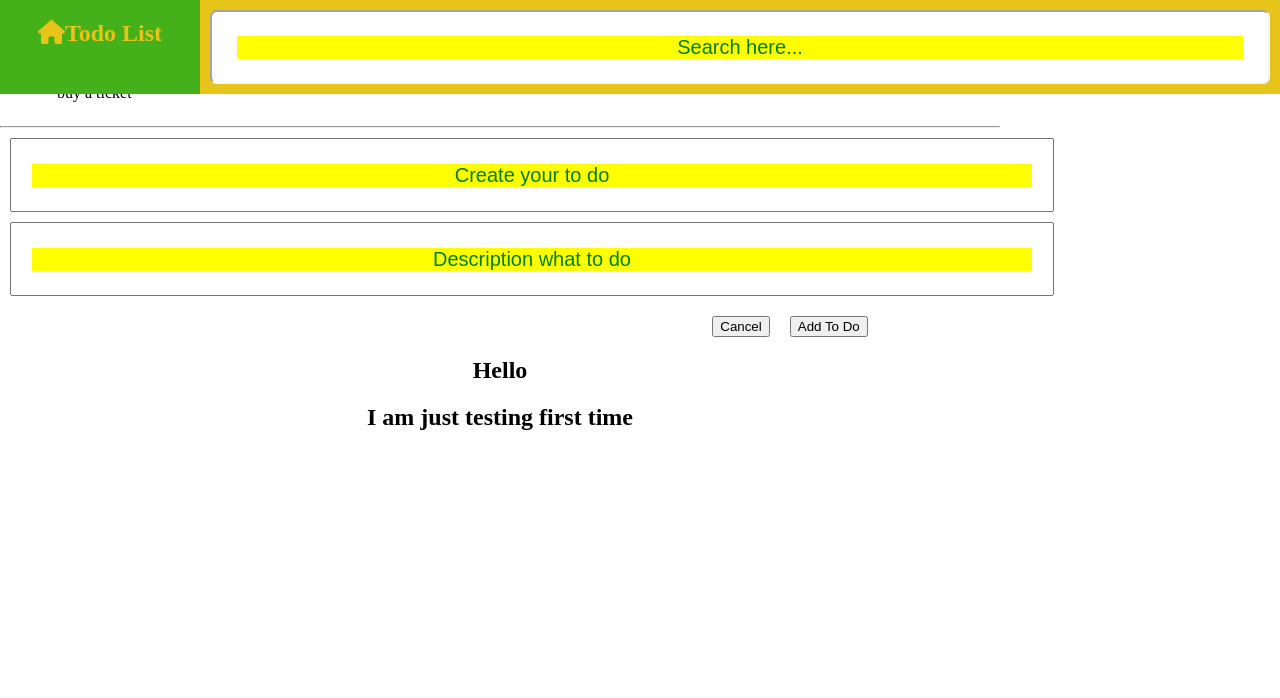
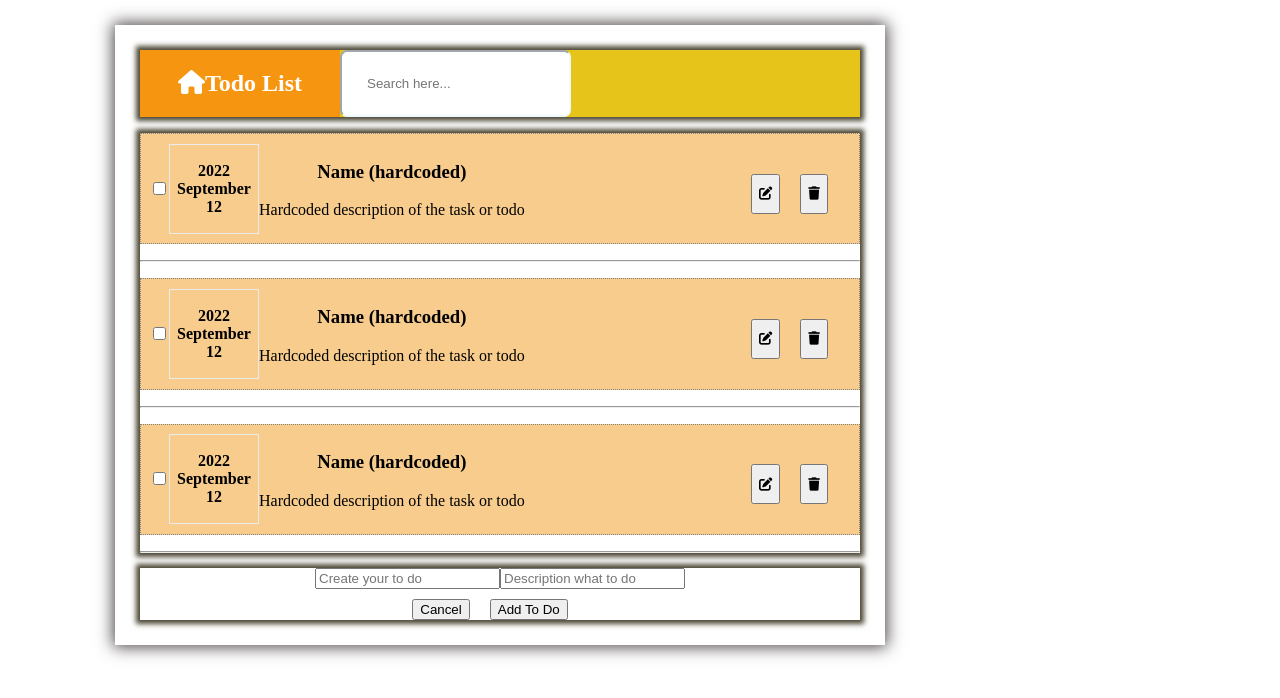
Before and after one commit to solidity247/todo-list, a React (Vite) app: page / in a window 1280 px wide. Shown: the top 698 px of the page. Built offline with nearby package versions, Linux system fonts and the light colour scheme.

Commit message:
some shanges

```diff
--- a/src/App.css
+++ b/src/App.css
@@ -1,5 +1,5 @@
 body{
-  margin:0;
+  margin:20px;
   padding:0;
   width: 100vh;
 }
--- a/src/App.jsx
+++ b/src/App.jsx
@@ -3,14 +3,13 @@ import AddForm from "./components/AddForm";
 import Header from "./components/Header";
 import TodoContainer from "./components/TodoContainer";
 function App() {
+  // const data = [{ text: "ABC", isDone: true }];
   return (
-    <>
+    <div className="main">
       <Header></Header>
-      <TodoContainer />
+      <TodoContainer/>
       <AddForm />
-      <h2>Hello</h2>
-      <h2>I am just testing first time</h2>
-    </>
+    </div>
   );
 }
 
--- a/src/components/AddForm.css
+++ b/src/components/AddForm.css
@@ -1,19 +1,20 @@
-input{
-    display: flex;
-    flex-direction: column;
-    justify-content: center;
-    text-align: center;
-    align-items: center;
-    padding: 20px;
-    margin: 10px;
-    width: 100%;
-    height: 30px;
-    font-size: 20px;
-}
-::-webkit-input-placeholder {
+/* input{ */
+    /* display: flex; */
+    /* flex-direction: column; */
+    /* justify-content: center; */
+    /* text-align: center; */
+    /* align-items: center; */
+    /* padding: 20px; */
+    /* margin: 10px; */
+    /* width: 100%; */
+
+    /* height: 30px; */
+    /* font-size: 20px; */
+/* } */
+/* ::-webkit-input-placeholder {
     color: green;
     background-color: yellow;
-}
-.btns{
+} */
+/* .btns{
     margin-left: 600px;
-}
+} */
--- a/src/components/AddForm.jsx
+++ b/src/components/AddForm.jsx
@@ -1,5 +1,6 @@
 import React from 'react';
 import './AddForm.css';
+import Wrapper from './Wrapper';
 
 class AddForm extends React.Component{
     constructor(props){
@@ -8,7 +9,7 @@ class AddForm extends React.Component{
     }
     render(){
         return(
-            <div>
+            <Wrapper>
                 <div className='input'>
                     <input type="text" placeholder='Create your to do'/>
                     <input type="text" placeholder='Description what to do'/>
@@ -17,7 +18,7 @@ class AddForm extends React.Component{
                     <button className='cancelBtn'>Cancel</button>
                     <button className='addBtn'>Add To Do</button>
                 </div>
-            </div>
+            </Wrapper>
         )
     }
 }
--- a/src/components/Header.css
+++ b/src/components/Header.css
@@ -27,7 +27,7 @@ header{
   width: 500px;
 }
 header {
-  position: fixed;
+  /* position: fixed; */
   width: 100%;
   display: grid;
   grid-template-columns: 200px auto;
--- a/src/components/Header.jsx
+++ b/src/components/Header.jsx
@@ -1,6 +1,7 @@
-import React, {useState} from "react";
+import React, { useState } from "react";
 import "./Header.css";
 import TodoContainer from "./TodoContainer";
+import Wrapper from "./Wrapper";
 
 export default class Header extends React.Component {
   constructor(props) {
@@ -8,32 +9,23 @@ export default class Header extends React.Component {
   }
 
   render() {
-
     return (
-<>
+      <Wrapper>
         <header>
           <a href="#" className="house">
-  <h2> <i class="fa-solid fa-house"></i>
+            <h2>
+              {" "}
+              <i className="fa-solid fa-house"></i>
               Todo List
             </h2>
           </a>
           <div className="search">
-<input className="find" type="text" placeholder="Search here..."/>
+            <input className="find" type="text" placeholder="Search here..." />
             <div className="searchIcon"></div>
           </div>
         </header>
-
-    </>
-
+      </Wrapper>
     );
-    return(
-      <div>
-        <p>Header</p>
-        <button className="sortNameBtn">Sort by name</button>
-        <button className="sortDateBtn">Sort by date</button>
-      </div>
-    )
-
   }
 }
 
--- a/src/components/TodoContainer.jsx
+++ b/src/components/TodoContainer.jsx
@@ -1,5 +1,7 @@
 import React from "react";
 import "./TodoContainer.css";
+import TodoNote from "./TodoNote";
+import Wrapper from "./Wrapper";
 
 export default class TodoContainer extends React.Component {
   constructor(props) {
@@ -9,29 +11,14 @@ export default class TodoContainer extends React.Component {
   render() {
     return (
       //we should map this for each object
-      <>
-        <div className="todo-container">
-          <div className="checkbox">
-            <label class="container">
-              <input type="checkbox" />
-            </label>
-          </div>
-          <div class="todo-card">
-            <p className="date">{this.props.date} 12/11/2022</p>
-            <p className="nameOfTask">{this.props.name} go to cinema</p>
-            <p className="descOfTask">{this.props.desc} buy a ticket</p>
-          </div>
-          <div className="buttons">
-            <button class="btn edit">
-              <i class="fa-solid fa-pen-to-square"></i>
-            </button>
-            <button class="btn delete">
-              <i class="fa fa-trash"></i>
-            </button>
-          </div>
-        </div>
-        <hr />
-      </>
+      <Wrapper>
+        <TodoNote></TodoNote>
+        <hr></hr>
+        <TodoNote></TodoNote>
+        <hr></hr>
+        <TodoNote></TodoNote>
+        <hr></hr>
+      </Wrapper>
       // add delete, edit functions . add save button
     );
   }
--- /dev/null
+++ b/src/components/TodoNote.css
@@ -0,0 +1,43 @@
+.todo-note {
+  box-sizing: border-box;
+  width: 100%;
+  border: 1px dotted grey;
+  /* margin: 5px; */
+  padding: 8px;
+}
+
+.todo-note {
+  display: flex;
+  justify-content: space-between;
+  align-items: center;
+  padding: 0.5rem;
+  margin: 1rem 0;
+  background-color: #f7cc8c;
+}
+
+.todo-note-date {
+  display: flex;
+  flex-direction: column;
+  width: 5.5rem;
+  height: 5.5rem;
+  border: 1px solid #ececec;
+
+  align-items: center;
+  justify-content: center;
+}
+
+.todo-note-month {
+  font-size: 1rem;
+  font-weight: bold;
+}
+
+.todo-note-year {
+    font-size: 1rem;
+    font-weight: bold;
+
+}
+
+.todo-note-day {
+  font-size: 1rem;
+  font-weight: bold;
+}
--- /dev/null
+++ b/src/components/TodoNote.jsx
@@ -0,0 +1,68 @@
+import React from "react";
+
+import "./TodoNote.css";
+
+export default class TodoNote extends React.Component {
+  constructor(props) {
+    super(props);
+  }
+
+  render() {
+    let a = 12;
+    if (a === 1) {
+      return (
+        <div className="todo-note">
+          <div className="todo-container">
+            <div className="checkbox">
+              <label className="container">
+                <input type="checkbox" />
+              </label>
+            </div>
+            <div className="todo-card">
+              <p className="date">{this.props.date} 12/11/2022</p>
+              <p className="nameOfTask">{this.props.name} Name (hardcoded) </p>
+              <p className="descOfTask">
+                {this.props.desc} Hardcoded description of the task
+              </p>
+            </div>
+            <div className="buttons">
+              <button className="btn edit">
+                <i className="fa-solid fa-pen-to-square"></i>
+              </button>
+              <button className="btn delete">
+                <i className="fa fa-trash"></i>
+              </button>
+            </div>
+          </div>
+        </div>
+      );
+    }
+
+    return (
+      <div className="todo-note">
+        <div>
+          <input type="checkbox" />
+        </div>
+        <div className="todo-note-date">
+          <div className="todo-note-year">2022</div>
+          <div className="todo-note-month">September</div>
+          <div className="todo-note-day">12</div>
+        </div>
+        <div className="todo-note-content">
+          <h3 className="todo-note-name"> Name (hardcoded) </h3>
+          <p className="todo-note-description">
+            Hardcoded description of the task or todo
+          </p>
+        </div>
+        <div className="buttons todo-notes-buttons">
+          <button className="todo-note-btn-edit btn edit">
+            <i className="fa-solid fa-pen-to-square"></i>
+          </button>
+          <button className="todo-note-btn-delete btn delete">
+            <i className="fa fa-trash"></i>
+          </button>
+        </div>
+      </div>
+    );
+  }
+}
--- /dev/null
+++ b/src/components/Wrapper.css
@@ -0,0 +1,6 @@
+.wrapper {
+  margin: 15px;
+  box-shadow: 0px 0px 5px 4px rgba(49, 44, 22, 0.86);
+  -webkit-box-shadow: 0px 0px 5px 4px rgba(49, 44, 22, 0.86);
+  -moz-box-shadow: 0px 0px 5px 4px rgba(49, 44, 22, 0.86);
+}
--- /dev/null
+++ b/src/components/Wrapper.jsx
@@ -0,0 +1,20 @@
+import React from 'react';
+import './Wrapper.css';
+
+
+
+export default class Wrapper extends React.Component {
+    constructor(props) {
+      super(props);
+    }
+
+    render(){
+        return (
+            <div className={this.props.className + ' wrapper'}>
+                {this.props.children}
+            </div>
+        )
+    }
+
+
+}
--- a/src/index.css
+++ b/src/index.css
@@ -1,70 +1,13 @@
-/*:root {
-  font-family: Inter, Avenir, Helvetica, Arial, sans-serif;
-  font-size: 16px;
-  line-height: 24px;
-  font-weight: 400;
+.main{
+  /* border: 3px solid red; */
+  width: 75%;
+  margin: auto;
+  margin-top: 25px;
+  padding: 10px;
 
-  color-scheme: light dark;
-  color: rgba(255, 255, 255, 0.87);
-  background-color: #242424;
+  box-shadow: 0px 0px 15px 2px rgba(49,41,41,0.86);
+-webkit-box-shadow: 0px 0px 15px 2px rgba(49,41,41,0.86);
+-moz-box-shadow: 0px 0px 15px 2px rgba(49,41,41,0.86);
 
-  font-synthesis: none;
-  text-rendering: optimizeLegibility;
-  -webkit-font-smoothing: antialiased;
-  -moz-osx-font-smoothing: grayscale;
-  -webkit-text-size-adjust: 100%;
+
 }
-
-a {
-  font-weight: 500;
-  color: #646cff;
-  text-decoration: inherit;
-}
-a:hover {
-  color: #535bf2;
-}
-
-body {
-  margin: 0;
-  display: flex;
-  place-items: center;
-  min-width: 320px;
-  min-height: 100vh;
-}
-
-h1 {
-  font-size: 3.2em;
-  line-height: 1.1;
-}
-
-button {
-  border-radius: 8px;
-  border: 1px solid transparent;
-  padding: 0.6em 1.2em;
-  font-size: 1em;
-  font-weight: 500;
-  font-family: inherit;
-  background-color: #1a1a1a;
-  cursor: pointer;
-  transition: border-color 0.25s;
-}
-button:hover {
-  border-color: #646cff;
-}
-button:focus,
-button:focus-visible {
-  outline: 4px auto -webkit-focus-ring-color;
-}
-
-@media (prefers-color-scheme: light) {
-  :root {
-    color: #213547;
-    background-color: #ffffff;
-  }
-  a:hover {
-    color: #747bff;
-  }
-  button {
-    background-color: #f9f9f9;
-  }
-}
```
Lines whose indentation alone changed are shown as unchanged.
